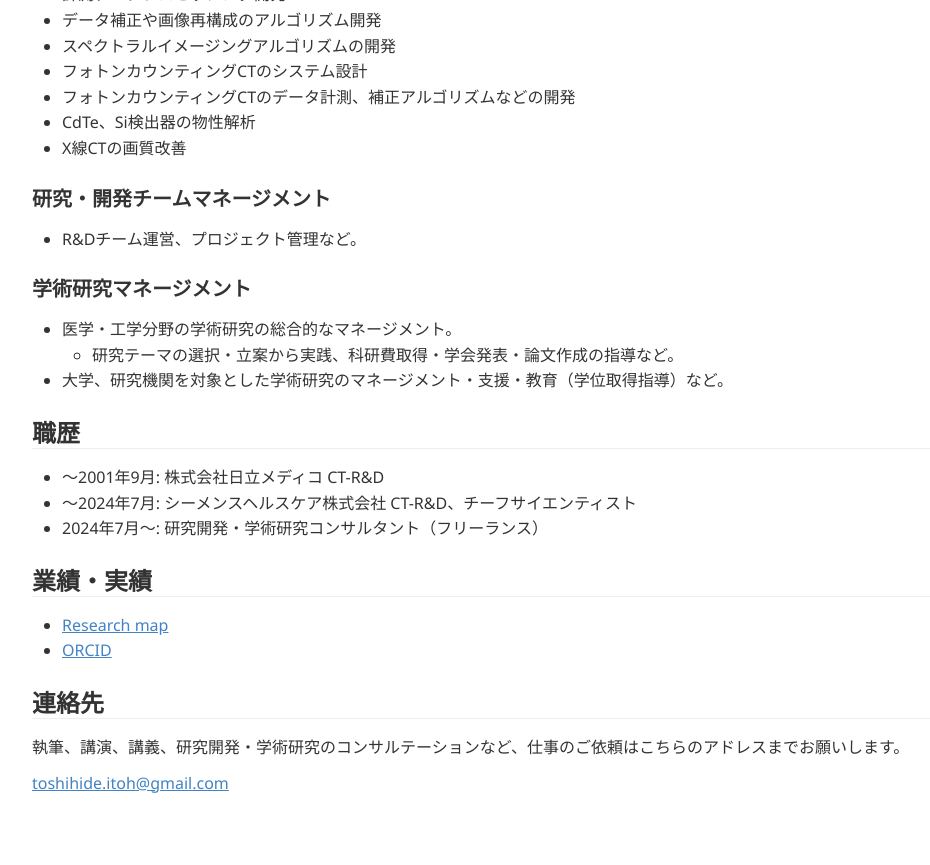
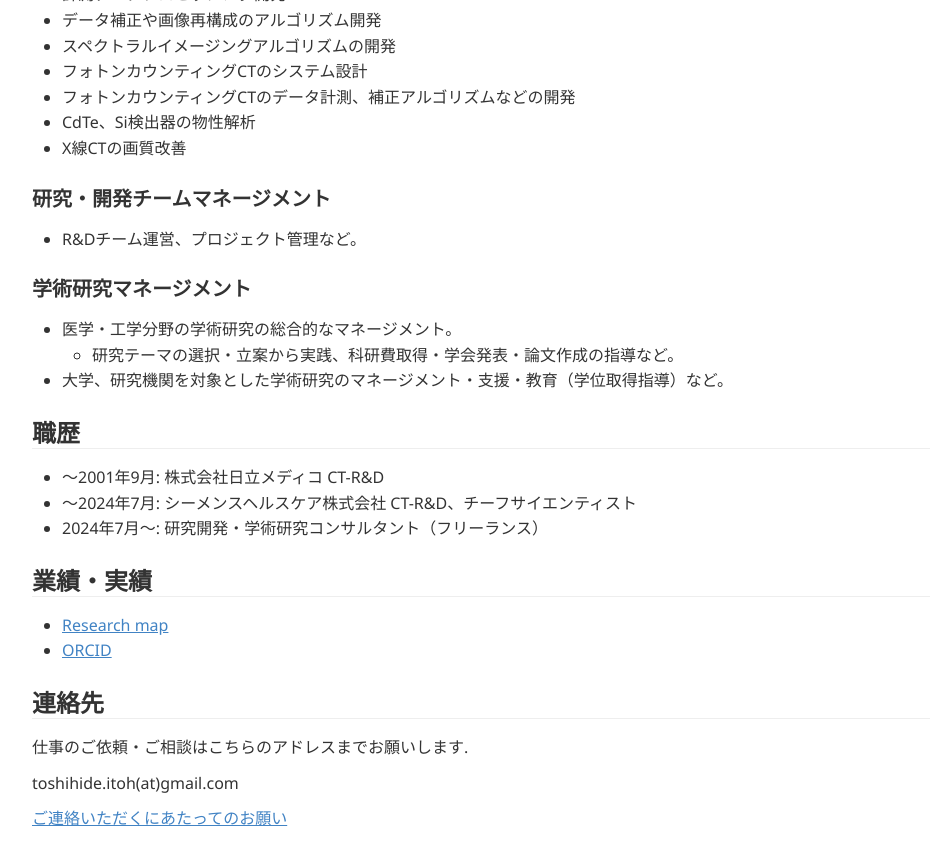
Before and after one commit to tnitoh/tnitoh.github.io, a Jekyll site: the page built from index.md, in a window 1280 px wide and 900 px high, scrolled down 626 px. Shown: the top 865 px of the window, without its empty margins (26-956 px from the left). Built offline with Jekyll 4.4.1, drawn with Linux system fonts in a browser that asks for light colours; Markdown is read by kramdown in place of the engine named in the settings.

Commit message:
Update index.md

```diff
--- a/index.md
+++ b/index.md
@@ -53,9 +53,11 @@ title: Toshihide Itoh
 
 
 ## 連絡先
-執筆、講演、講義、研究開発・学術研究のコンサルテーションなど、仕事のご依頼はこちらのアドレスまでお願いします。
+仕事のご依頼・ご相談はこちらのアドレスまでお願いします.
 
-[toshihide.itoh@gmail.com](contact_note.md)
+toshihide.itoh(at)gmail.com
+
+[ご連絡いただくにあたってのお願い](contact_note.md)
 
 <!--
 <a href="https://signal.me/#eu/0PxDfmg6zt5BLhErTWGJ2B8CpgqLLxs-mf7HnWFgV419OTwldstGhYAcN4jBTN_O" target="_blank"><img src="signal_logo.png"></a>
```
